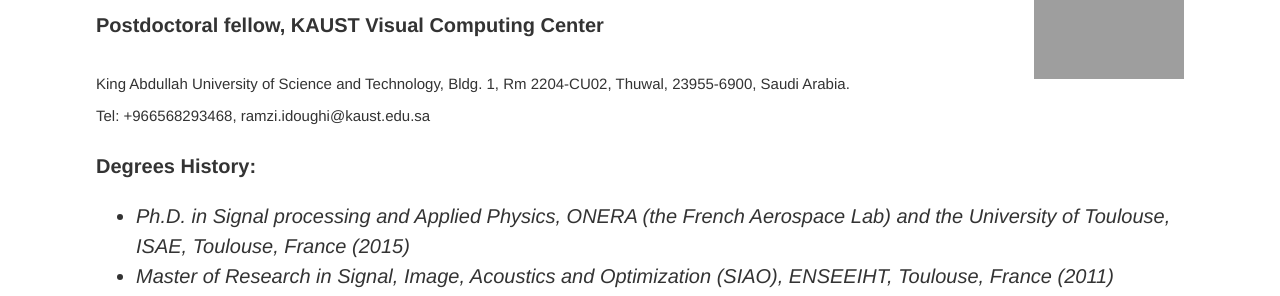
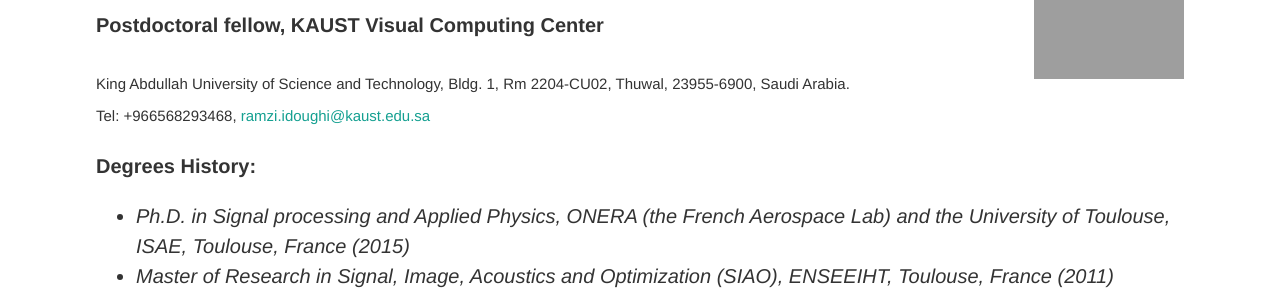
Before and after one commit to vccimaging/vccimaging.github.io, a Jekyll site: the page built from People/idoughr/index.html, in a window 1280 px wide. Shown: the part 177-473 px from the top of the page. Built offline with Jekyll 4.4.1, drawn with Linux system fonts in a browser that asks for light colours; grey boxes are pictures that could not be loaded.

Commit message:
Update index.html

```diff
--- a/People/idoughr/index.html
+++ b/People/idoughr/index.html
@@ -8,7 +8,8 @@
 
 <h1>Dr. Ramzi Idoughi<h1>
 <h4> Postdoctoral fellow, KAUST Visual Computing Center</h4>
-<span style="font-size:75%;">King Abdullah University of Science and Technology, Bldg. 1, Rm 2204-CU02, Thuwal, 23955-6900, Saudi Arabia.<br> Tel: +966568293468, ramzi.idoughi@kaust.edu.sa</span><p>
+<span style="font-size:75%;">King Abdullah University of Science and Technology, Bldg. 1, Rm 2204-CU02, Thuwal, 23955-6900, Saudi Arabia.<br> Tel: +966568293468, <a href="mailto:ramzi.idoughi@kaust.edu.sa">
+ramzi.idoughi@kaust.edu.sa</a> </span><p>
 <b>Degrees History: </b> <em>
 <ul>
 <li>Ph.D. in Signal processing and Applied Physics, ONERA (the French Aerospace Lab) and the University of Toulouse, ISAE, Toulouse, France (2015)</li>
```
